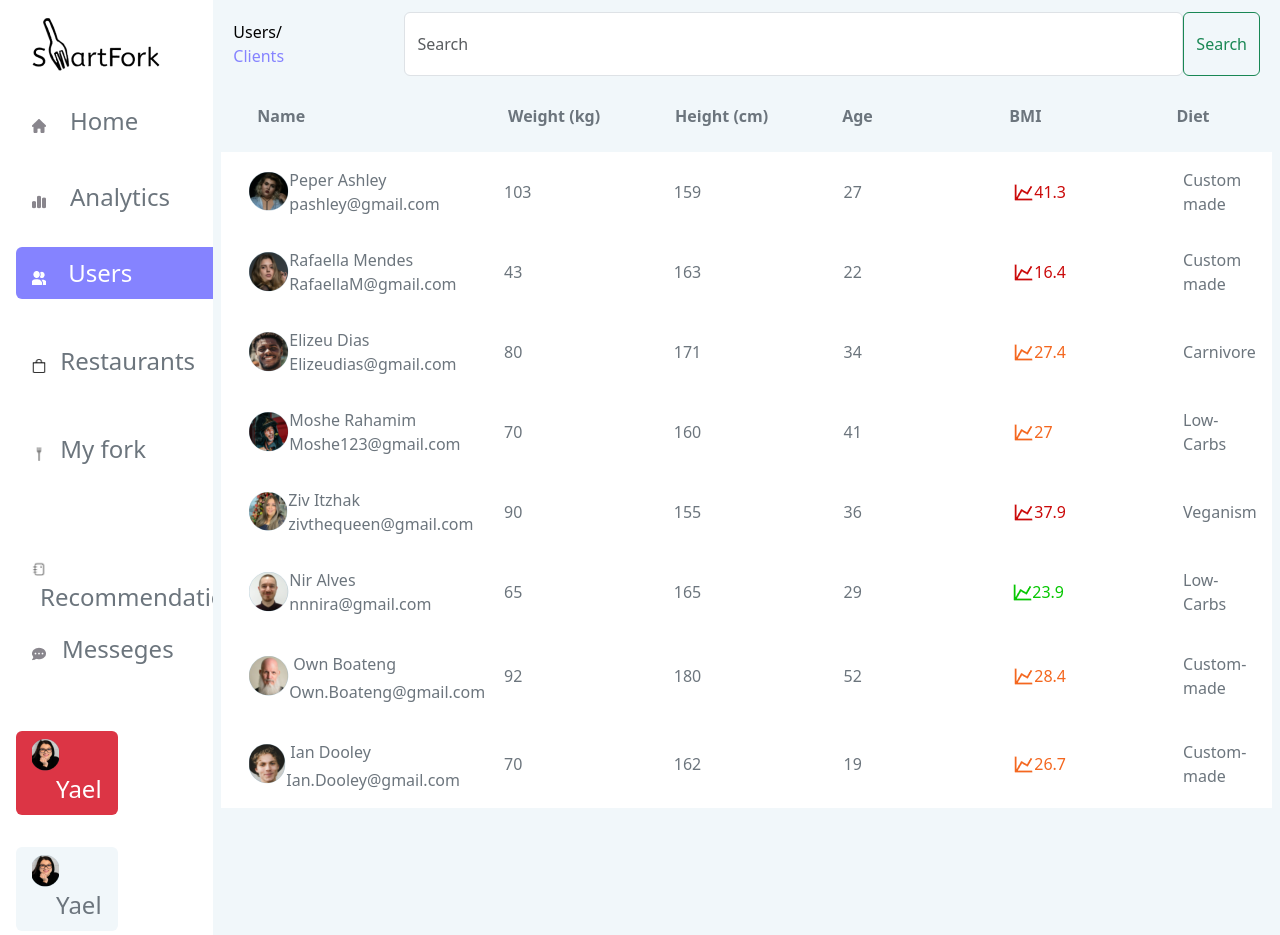
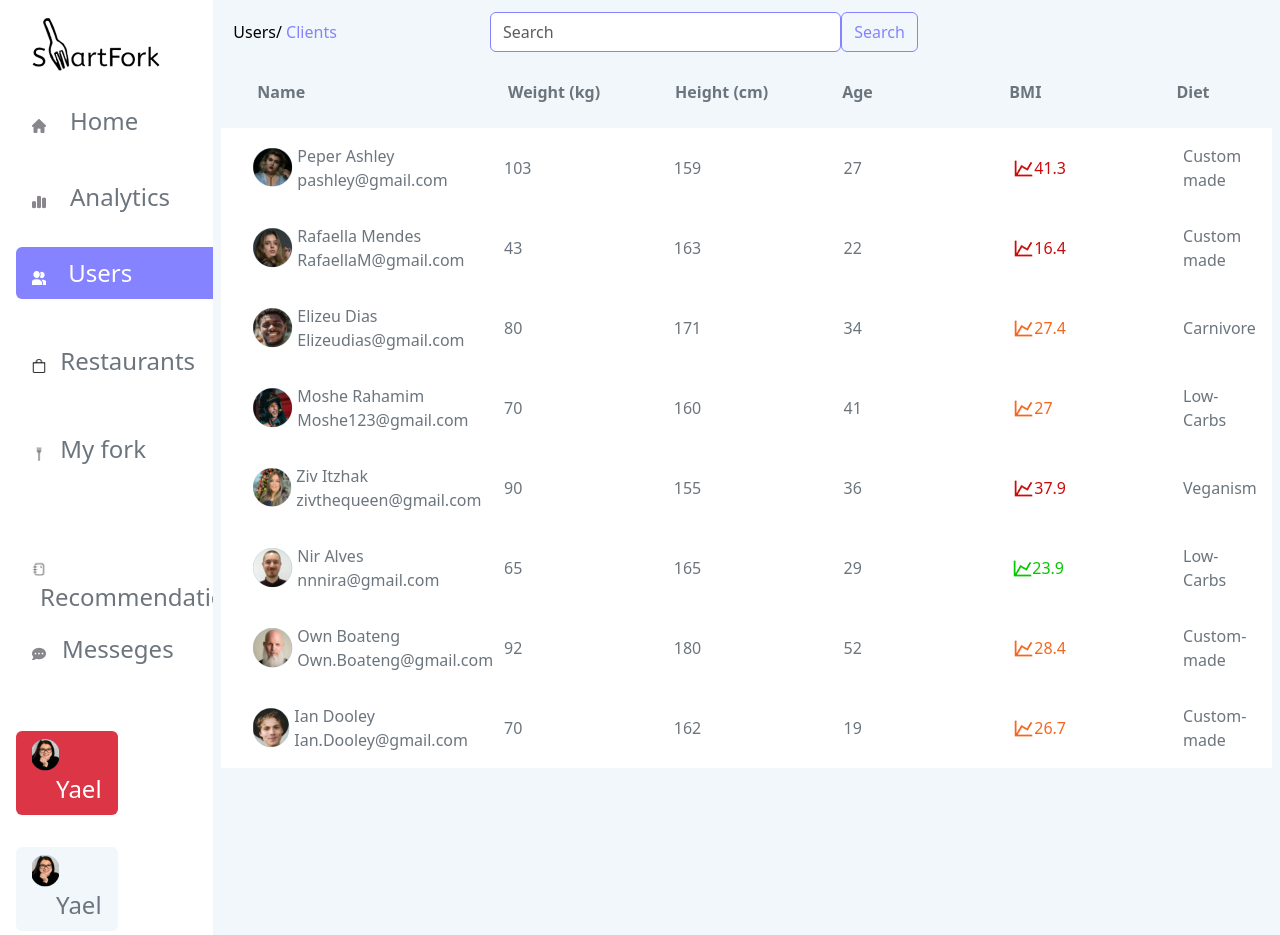
Before and after one commit to yoav1870/html-css-js, a PHP site: page /exercises/smartFork/index.html in a window 1280 px wide. Run offline with PHP 8.4, Linux system fonts and the light colour scheme.

Commit message:
search-bar fixed

```diff
--- a/exercises/smartFork/css/style.css
+++ b/exercises/smartFork/css/style.css
@@ -1,7 +1,9 @@
 .nav-pills li a:hover {
     background-color: #8583FF;
 }
-
+.btn:hover{
+    background-color: white;
+}
 .strong-blue {
     background-color: #8583FF;
 }
--- a/exercises/smartFork/index.html
+++ b/exercises/smartFork/index.html
@@ -12,7 +12,7 @@
 <body>
     <div class="container-fluid">
         <div class="row">
-            <div id="navigation" class="container-fluid col-2 d-flex">
+            <div id="navigation" class="container-fluid col-2 d-flex d-none d-sm-block">
                 <div class="row flex-nowrap">
                     <div class="col-auto col-md-6 col-lg-5 min-vh-100 d-flex flex-column justify-content-between">
                         <div class="p-1">
@@ -84,33 +84,34 @@
                 <div class="row p-2">
                     <!-- Breadcrumb and search bar-->
                     <form class="d-flex my-1">
-                        <div class="col-1 my-2">
-                            <a href="#" class="text-black " style="text-decoration:none;">Users/</a>
-                            <a href="#" style="text-decoration:none;color: #8583FF;"> Clients</a>
+                        <div class="col-2 my-2 d-none d-sm-block ">
+                            <a href="#" class="text-black " style="text-decoration:none; ">Users/</a>
+                            <a href="#" style="text-decoration:none;color: #8583FF;">Clients</a>
                         </div>
                         <div class="col-1"></div>
-                        <input class="form-control mr-sm-2" type="search" placeholder="Search" aria-label="Search">
-                        <button class="btn btn-outline-success my-2 my-sm-0" type="submit">Search</button>
+                        <input class="form-control mr-sm-2" style="border-color:  #8583FF;" type="search" placeholder="Search" aria-label="Search">
+                        <button class="btn btn-outline-success my-2 my-sm-0" style="border-color:  #8583FF; color: #8583FF;" type="submit">Search</button>
+                        <div class="col-4"></div>
                     </form>
                     <div class="container-fluid ">
                         <!-- name........ -->
                         <div class="row p-4">
-                            <div class="col-3 ml-2 ">
+                            <div class="col-3 ml-2 d-none d-sm-block">
                                 <span class="nav-link text-secondary"><b>Name</b></span>
                             </div>
-                            <div class="col-2 ml-2 ">
+                            <div class="col-2 ml-2 d-none d-sm-block">
                                 <span class="nav-link text-secondary"><b>Weight (kg)</b></span>
                             </div>
-                            <div class="col-2 ml-2 ">
+                            <div class="col-2 ml-2 d-none d-sm-block">
                                 <span class="nav-link text-secondary"><b>Height (cm)</b></span>
                             </div>
-                            <div class="col-2 ml-2 ">
+                            <div class="col-2 ml-2 d-none d-sm-block">
                                 <span class="nav-link text-secondary"><b>Age</b></span>
                             </div>
-                            <div class="col-2 ml-2 ">
+                            <div class="col-2 ml-2 d-none d-sm-block">
                                 <span class="nav-link text-secondary"><b>BMI</b></span>
                             </div>
-                            <div class="col-1 ml-2 ">
+                            <div class="col-1 ml-2 d-none d-sm-block">
                                 <span class="nav-link text-secondary"><b>Diet</b></span>
                             </div>
                         </div>
@@ -118,12 +119,13 @@
                         <div class="row p-3" style="background-color: white;">
                             <div class="col-3 ml-2 ">
                                 <div class="d-flex align-items-center">
-                                    <div class="col-auto">
+                                    <div class="col-auto p-1">
                                         <img src="images/peper.png">
                                     </div>
+
                                     <div class="col-auto ">
                                         <span class="nav-link text-secondary ">Peper Ashley</span>
-                                        <span class="nav-link text-secondary ">pashley@gmail.com</span>
+                                        <span class="nav-link text-secondary">pashley@gmail.com</span>
                                     </div>
                                 </div>
                             </div>
@@ -149,9 +151,10 @@
 
                             <div class="col-3 ml-2 ">
                                 <div class="d-flex align-items-center">
-                                    <div class="col-auto">
+                                    <div class="col-auto p-1">
                                         <img src="images/Rafaella.png">
                                     </div>
+
                                     <div class="col-auto ">
                                         <span class="nav-link text-secondary ">Rafaella Mendes</span>
                                         <span class="nav-link text-secondary">RafaellaM@gmail.com</span>
@@ -180,7 +183,7 @@
 
                             <div class="col-3 ml-2 ">
                                 <div class="d-flex align-items-center">
-                                    <div class="col-auto">
+                                    <div class="col-auto p-1">
                                         <img src="images/Elizeu.png">
                                     </div>
                                     <div class="col-auto ">
@@ -211,7 +214,7 @@
                         <div class="row p-3" style="background-color: white;">
                             <div class="col-3 ml-2 ">
                                 <div class="d-flex align-items-center">
-                                    <div class="col-auto">
+                                    <div class="col-auto p-1">
                                         <img src="images/moshe.png">
                                     </div>
                                     <div class="col-auto ">
@@ -242,7 +245,7 @@
                         <div class="row p-3" style="background-color: white;">
                             <div class="col-3 ml-2 ">
                                 <div class="d-flex align-items-center">
-                                    <div class="col-auto">
+                                    <div class="col-auto p-1">
                                         <img src="images/ziv.png">
                                     </div>
                                     <div class="col-auto ">
@@ -273,7 +276,7 @@
                          <div class="row p-3" style="background-color: white;">
                             <div class="col-3 ml-2 ">
                                 <div class="d-flex align-items-center">
-                                    <div class="col-auto">
+                                    <div class="col-auto p-1">
                                         <img src="images/nir.png">
                                     </div>
                                     <div class="col-auto ">
@@ -304,11 +307,11 @@
                         <div class="row p-3" style="background-color: white;">
                             <div class="col-3 ml-2 ">
                                 <div class="d-flex align-items-center">
-                                    <div class="col-auto">
+                                    <div class="col-auto p-1">
                                         <img src="images/own.png">
                                     </div>
                                     <div class="col-auto ">
-                                        <span class="nav-link text-secondary p-1">Own Boateng</span>
+                                        <span class="nav-link text-secondary">Own Boateng</span>
                                         <span class="nav-link text-secondary">Own.Boateng@gmail.com</span>
                                     </div>
                                 </div>
@@ -334,12 +337,12 @@
                         <!-- ian -->
                         <div class="row p-3" style="background-color: white;">
                             <div class="col-3 ml-2 ">
-                                <div class="d-flex align-items-center">
-                                    <div class="col-auto">
+                                <div class="d-flex align-items-center ">
+                                    <div class="col-auto p-1">
                                         <img src="images/ian.png">
                                     </div>
                                     <div class="col-auto ">
-                                        <span class="nav-link text-secondary p-1">Ian Dooley</span>
+                                        <span class="nav-link text-secondary">Ian Dooley</span>
                                         <span class="nav-link text-secondary">Ian.Dooley@gmail.com</span>
                                     </div>
                                 </div>
```
Also changed, not shown: 1 other file.
